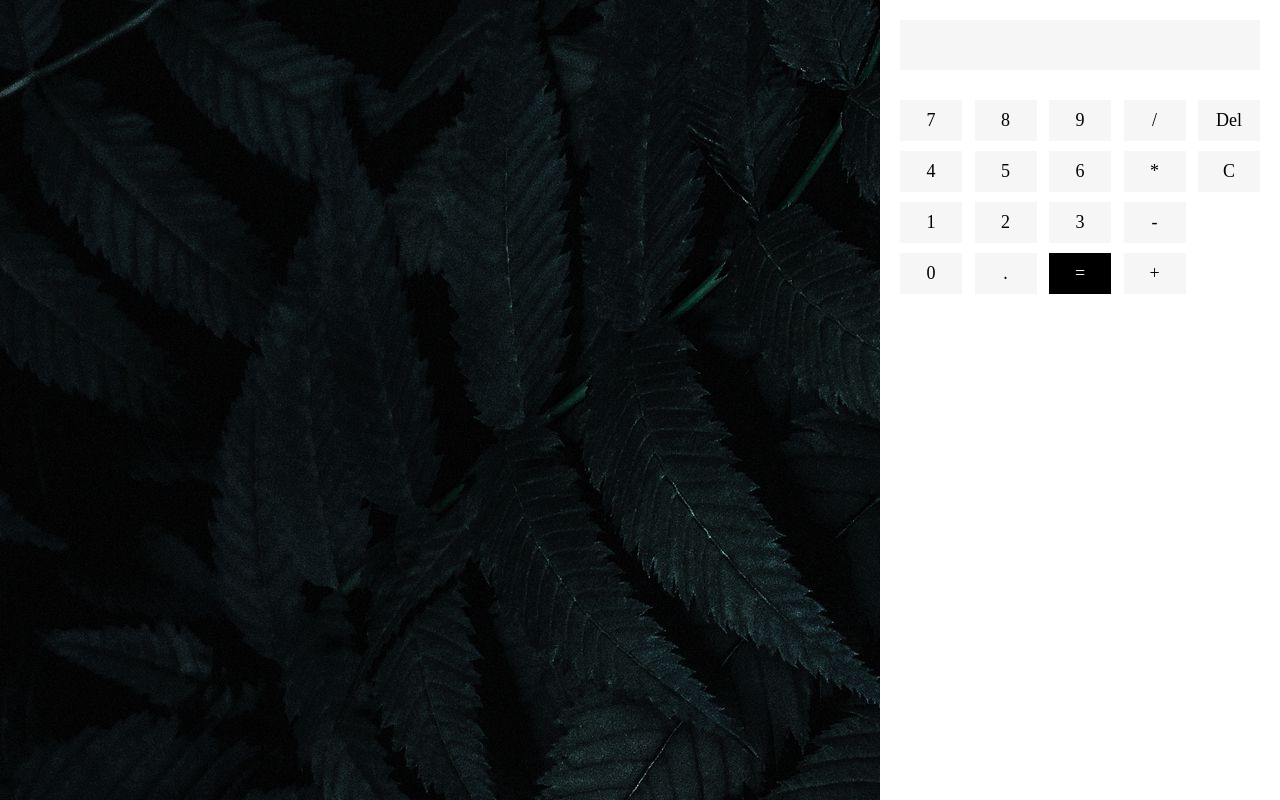
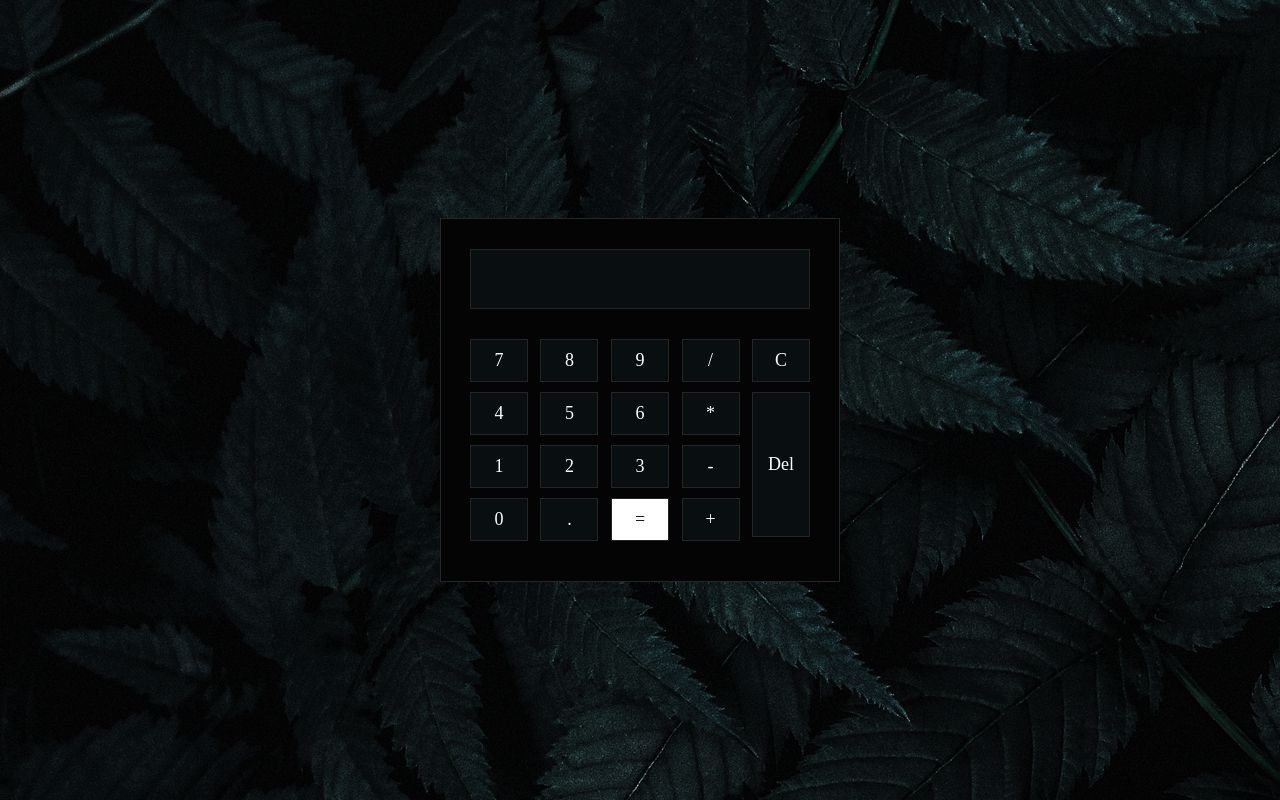
Before and after one commit to authorOf/Calculator, a plain HTML site: page index.html in a window 1280 px wide. Drawn offline with Linux system fonts and the light colour scheme.

Commit message:
Made a lots of changes. Turn the theme to dark mode, added javascript so it's working now. ready for release

```diff
--- a/index.html
+++ b/index.html
@@ -8,7 +8,6 @@
     <script src="./script.js" defer></script>
 </head>
 <body>
-    <div class="mainBox">
     <div class="calc">
         <div class="container">
             <input type="text" id="inputBox" class="inputBox">
@@ -38,9 +37,8 @@
                     <div class="key x">+</div>
                 </div>
                 <div class="row row5">
-                        <div class="key">Del</div>
-                        <div class="key">C</div>
-                    </div>
+                    <div class="key cut">C</div>
+                    <div class="key del xl">Del</div>
                 </div>
             </div>
         </div>
--- a/script.js
+++ b/script.js
@@ -0,0 +1,27 @@
+const numKeys = document.querySelectorAll('.container .keys .row .key.x');
+const display = document.querySelector('.container input[type="text"]');
+const ansBtn = document.querySelector('.container .keys .row .key.ans');
+const specialBtns = document.querySelectorAll('.container .keys .row.row5 .key');
+numKeys.forEach(item => item.addEventListener('click', e => {
+    display.value += item.innerText;
+}));
+ansBtn.addEventListener('click', e => {
+    if(display.value){
+        try {
+            const num = eval(display.value);
+            if(!num){
+                throw Error();
+            }
+            display.value = num;
+        } catch (error) {
+            display.value = 'Error';
+        }
+    }
+});
+specialBtns.forEach(item => item.addEventListener('click', e => {
+    if(item.innerText.toLowerCase() === 'del'){
+        display.value = '';
+    }else{
+        display.value = display.value.slice(0, -1);
+    }
+}));
--- a/style.css
+++ b/style.css
@@ -4,31 +4,33 @@
     box-sizing: border-box;
     font-family: 'Poppins';
 }
+:root{
+    --calc-bg: #040404;
+    --calc-front: #090e11;
+    --calc-border: #252525;
+    --calc-front-hover: #1c1c1c;
+    --calc-front-active: #1d2c30;
+    --text-color: white;
+}
 html{
     font-size: 62.5%;
+    color: var(--text-color);
 }
 body{
-    position: relative;
     width: 100vw;
     height: 100vh;
     overflow-x: hidden;
+    display: flex;
+    justify-content: center;
+    align-items: center;
     background: url('./leaves.jpg');
 }
-.mainBox{
-    position: absolute;
-    right: 0px;
-    width: 100%;
-    height: 100%;
-    z-index: 100;
-    background: transparent;
-}
-.mainBox .calc{
-    position: absolute;
-    top: 0px;
-    right: 0px;
-    height: 100%;
+.calc{
+    height: fit-content;
     width: 40rem;
-    background: white;
+    background: var(--calc-bg);
+    border: 1px solid var(--calc-border);
+    padding: 3rem 1rem;
 }
 .container{
     width: 90%;
@@ -39,12 +41,14 @@ body{
     justify-content: center;
 }
 .container input[type='text']{
+    color: var(--text-color);
+    font-size: 1.6rem;
     width: 100%;
-    height: 5rem;
+    height: 6rem;
     outline: none;
-    border: gray;
-    background: #f6f6f6;
-    margin: 2rem 0px;
+    border: 1px solid var(--calc-border);
+    background: var(--calc-front);
+    margin-bottom: 2rem;
     padding: 0px 2rem;
     text-align: end;
 }
@@ -56,7 +60,8 @@ body{
     width: calc(20% - 1rem);
 }
 .container .keys .row .key{
-    background: #f6f6f6;
+    background: var(--calc-front);
+    border: 1px solid var(--calc-border);
     font-size: 1.8rem;
     display: flex;
     justify-content: center;
@@ -68,15 +73,18 @@ body{
     transition: 0.2s;
 }
 .container .keys .row .key:hover{
-    background: #f1f1f1;
+    background: var(--calc-front-hover);
 }
 .container .keys .row .key:active{
-    background: #7c7c7c;
+    background: var(--calc-front-active);
 }
 .container .keys .row .key.ans{
-    background: black;
-    color: white;
+    background: var(--text-color);
+    color: var(--calc-front);
 }
 .container .keys .row .key.ans:active{
     background: gray;
 }
+.container .keys .row .key.xl{
+    height: calc(100% - 7.7rem);
+}
```
Lines whose indentation alone changed are shown as unchanged.
